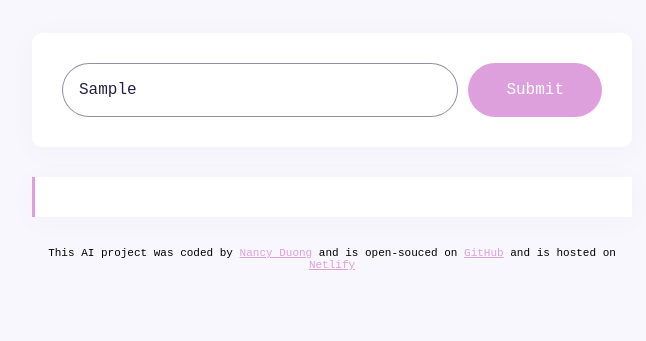
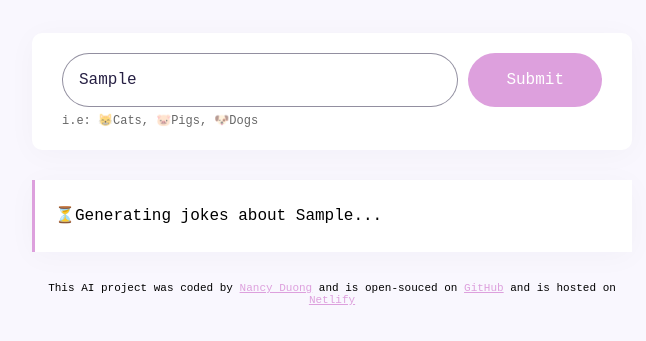
Before and after one commit to nanceed/animal-joke-generator, a plain HTML site: page index.html in a window 1280 px wide. Both pictures are taken after typing "Sample" into the empty fields and a click on the input 843 px from the left and 267 px from the top of the page. Shown: the part 177-518 px from the top of the page, without its empty margins (308-954 px from the left). Drawn offline with nearby package versions, Linux system fonts and the light colour scheme; no server answers.

Commit message:
Improved the UX experience

```diff
--- a/index.html
+++ b/index.html
@@ -15,11 +15,14 @@
   </header>
 
   <main>
+    <div class="form-container">
     <form id="animal-joke-generator">
       <input type="text" placeholder="Choose an animal for the joke" autofocus required autocomplete="off" class="instructions" id="user-instructions"/>
       <input type="Submit" class="submit-button"/>
     </form>
-    <div class="animal-joke" id="joke"></div>
+    <div class="hint">i.e: 😸Cats, 🐷Pigs, 🐶Dogs </div>
+    </div>
+    <div class="animal-joke hidden blink" id="joke"></div>
   </main>
 
     <footer>
--- a/src/script.js
+++ b/src/script.js
@@ -18,6 +18,10 @@ function generateJoke(event) {
   let context = "You are a funny AI Assitant who loves animals and like to write animal jokes. Please generate 10 jokes that the user inputs in basic HTML format. Example: <p>this is a joke</p> with bullet-points, and the questions will be inside a <strong> element, and separated by a <br /> element. Don't include a description in the beginning. Make sure to follow the user instructions below";
   let apiUrl = `https://api.shecodes.io/ai/v1/generate?prompt=${prompt}&context=${context}&key=${apiKey}`;
 
+  let jokeElement = document.querySelector("#joke");
+  jokeElement.classList.remove("hidden");
+  jokeElement.innerHTML = `<div class="generating">⏳Generating jokes about ${instructionsInput.value}...</div>`;
+
   console.log(`Prompt: ${prompt}`);
   console.log(`Context: ${context}`);
   console.log("Generating joke");
--- a/src/styles.css
+++ b/src/styles.css
@@ -36,13 +36,23 @@ h1 {
     text-align: center;
 }
 
+.form-container {
+    margin-bottom: 30px;
+    border-radius: 10px;
+    padding: 20px 30px;
+    background-color: white;
+    box-shadow: var(--box-shadow);
+}
+
 form {
-    padding: 30px;
-    background-color: white;
-    border-radius: 10px;
     display: flex;
-    box-shadow: var(--box-shadow);
-    margin-bottom: 30px;
+}
+
+.hint {
+    line-height: 1.5;
+    font-size: 12px;
+    margin-top: 5px;
+    opacity: 0.6;
 }
 
 .instructions {
@@ -79,8 +89,27 @@ form {
     color: var(--primary-color);
 }
 
+.hidden {
+    display: none;
+}
+
 footer {
     text-align: center;
     font-size: 11px;
     margin-top: 30px;
 }
+
+.generating {
+  animation: blink-animation 1s steps(5, start) infinite;
+}
+
+@keyframes blink-animation {
+  to {
+    visibility: hidden;
+  }
+}
+@-webkit-keyframes blink-animation {
+  to {
+    visibility: hidden;
+  }
+}
```
